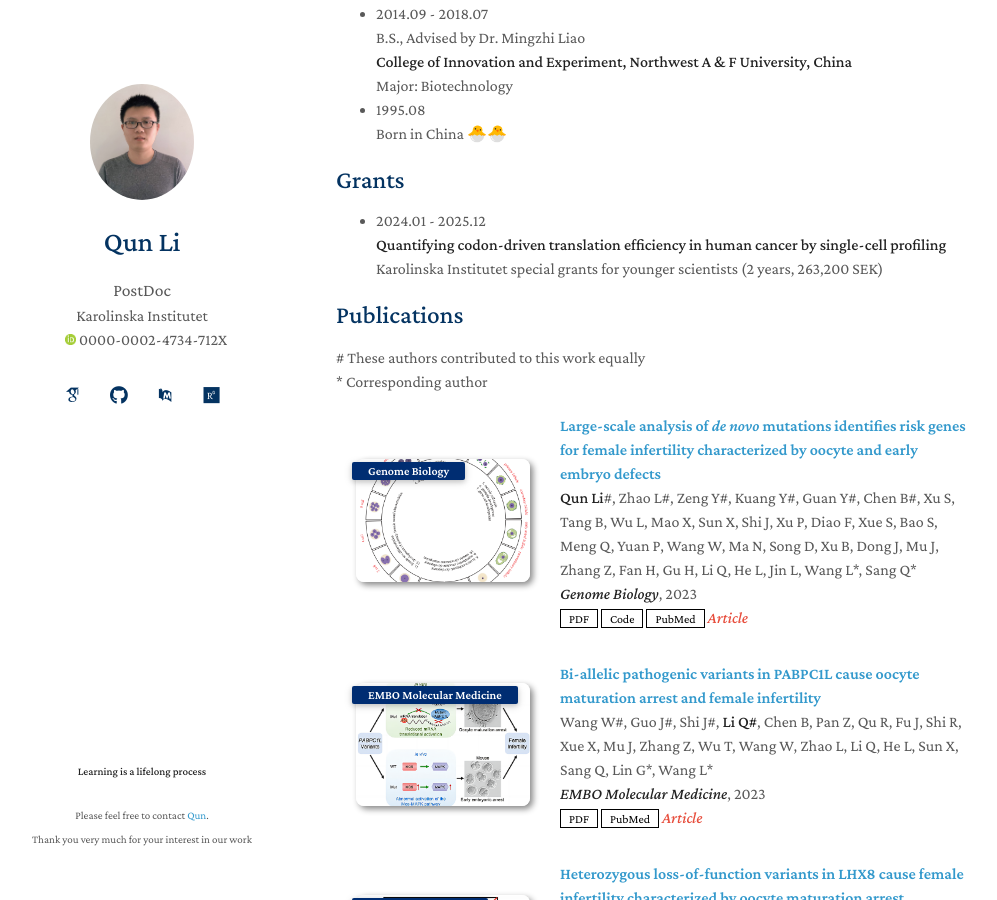
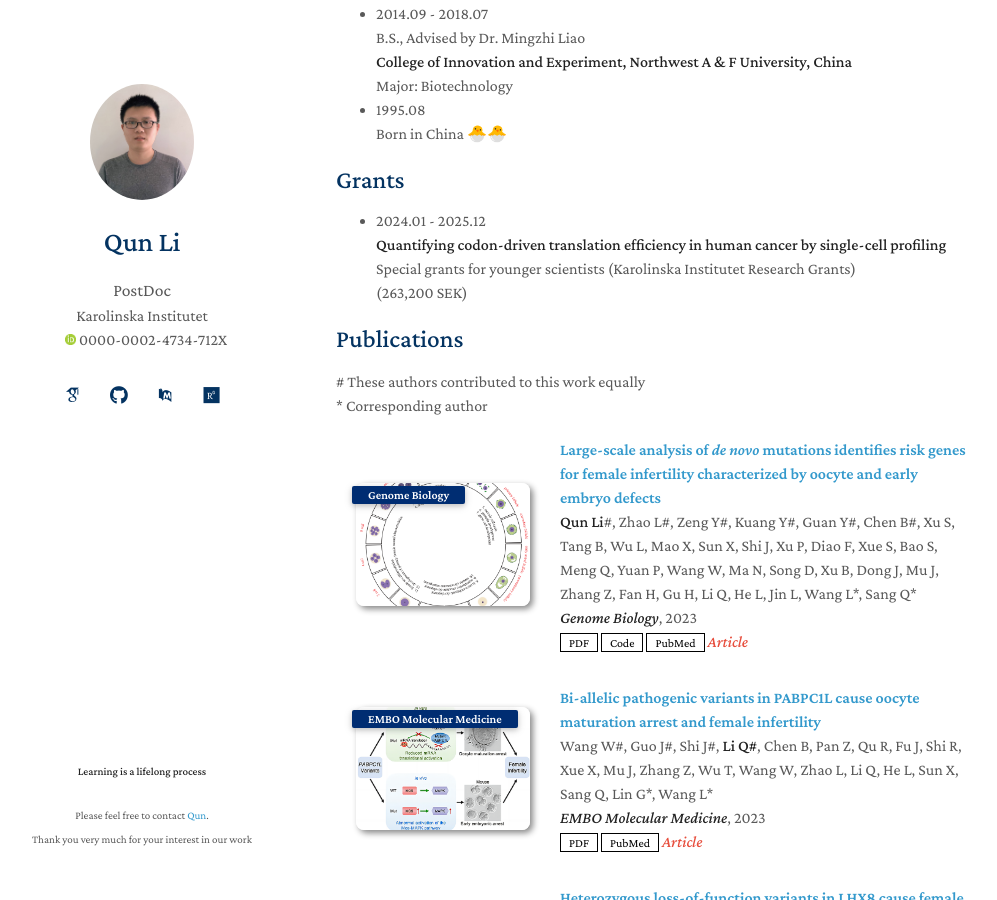
Before and after one commit to liqunbio/liqunbio.github.io, a Jekyll site: the page built from index.md, in a window 1280 px wide and 900 px high, scrolled down 697 px. Shown: the whole window, without its empty margins (134-1131 px from the left). Built offline with Jekyll 4.4.1, drawn with Linux system fonts in a browser that asks for light colours; some web fonts are replaced; comment, search, counter and statistics services are not loaded; our own code applies the rules of GitHub Pages for plain Markdown files.

Commit message:
Update index.md

```diff
--- a/index.md
+++ b/index.md
@@ -34,7 +34,8 @@ Born in China 🐣🐣
 ## Grants
 - 2024.01 - 2025.12 <br>
 **Quantifying codon-driven translation efficiency in human cancer by single-cell profiling** <br>
-Karolinska Institutet special grants for younger scientists (2 years, 263,200 SEK)
+Special grants for younger scientists (Karolinska Institutet Research Grants) <br>
+(263,200 SEK)
 
 {% include_relative _includes/publicationsA.md %}
 
```
